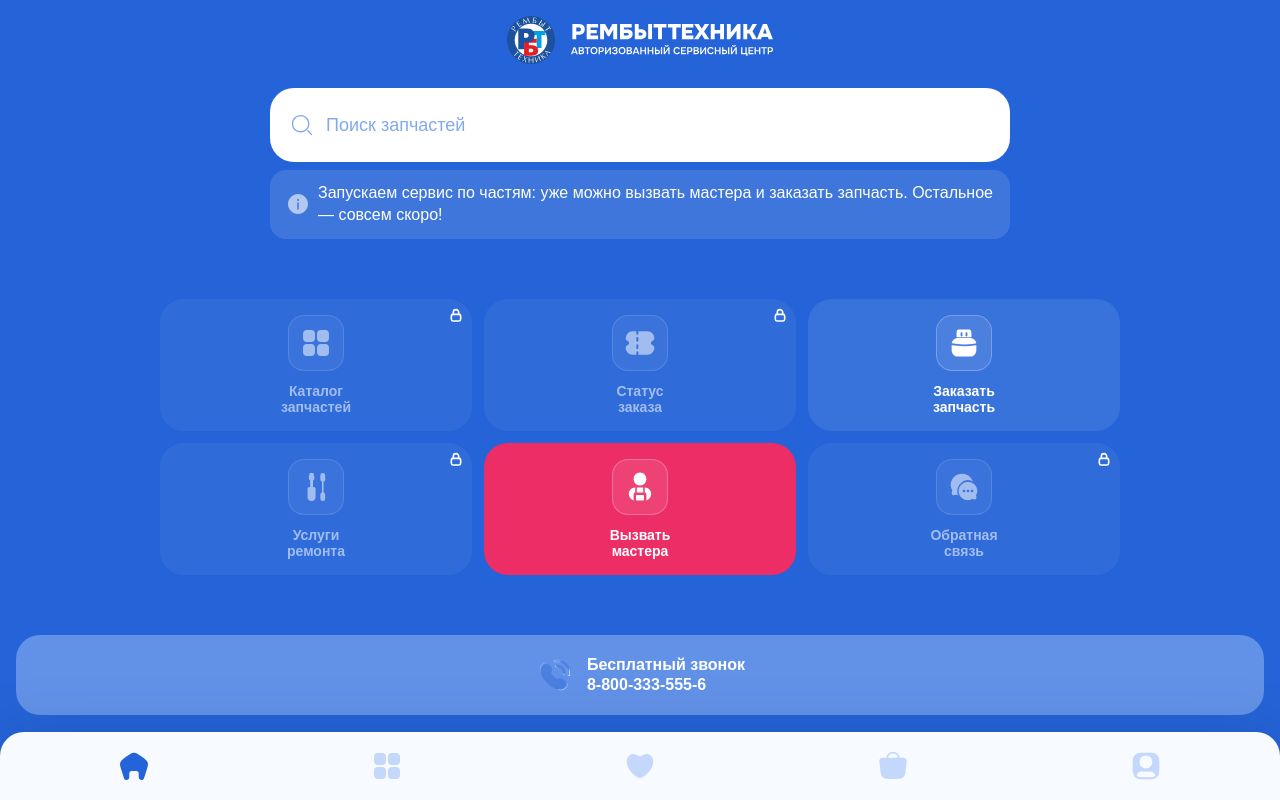
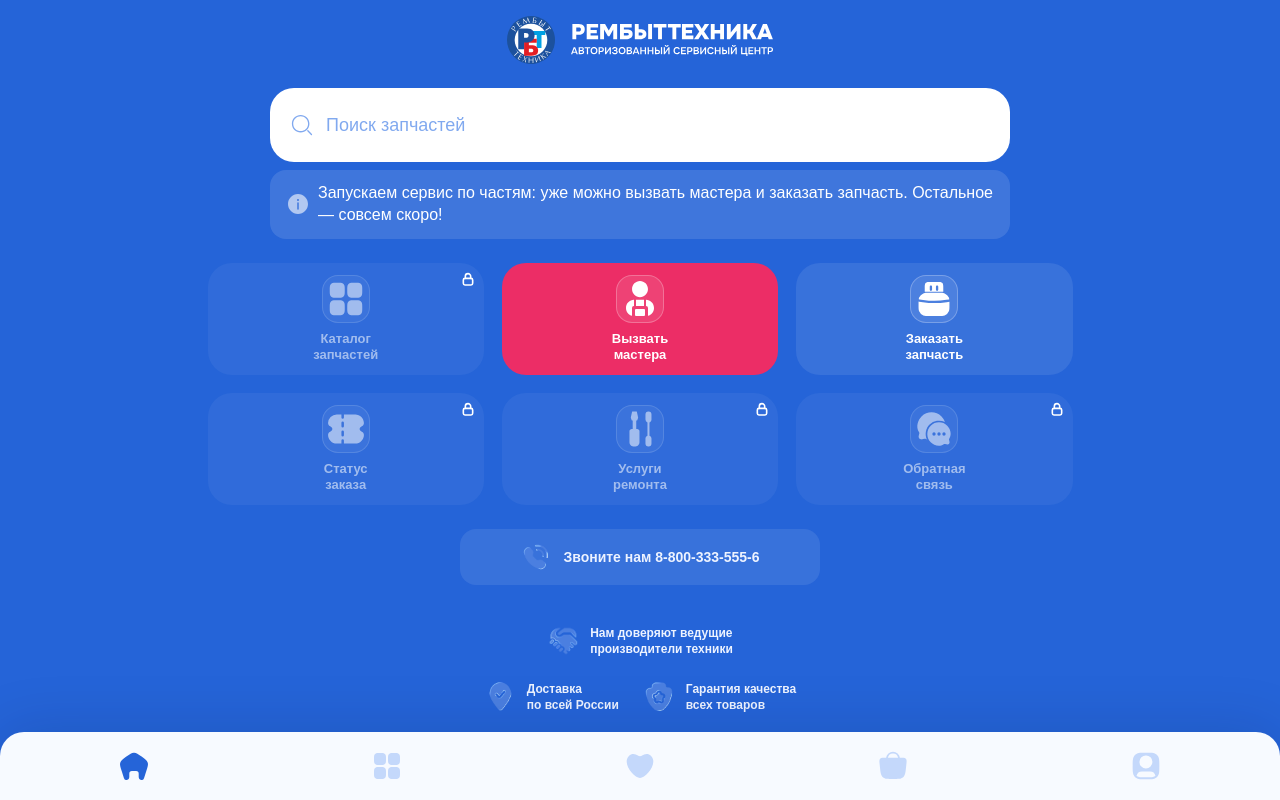
Before and after one commit to devtimberg/rbt-service-web, a Next.js app: page / in a window 1280 px wide. Built offline with nearby package versions, Linux system fonts and the light colour scheme; a web font is replaced by a local one.

Commit message:
fix(home): обновить блоки главной по макету

```diff
--- a/src/pages/home/model/benefits.ts
+++ b/src/pages/home/model/benefits.ts
@@ -8,11 +8,11 @@ export type BenefitItem = {
 
 export const HOME_BENEFITS: BenefitItem[] = [
   {
-    key: 'payment',
-    iconSrc: '/images/benefits/wallet.webp',
-    iconWidth: 48,
-    iconHeight: 48,
-    text: 'Наличный или\nбезналичный расчет',
+    key: 'trust',
+    iconSrc: '/images/benefits/handshake.webp',
+    iconWidth: 32,
+    iconHeight: 32,
+    text: 'Нам доверяют ведущие\nпроизводители техники',
   },
   {
     key: 'delivery',
@@ -20,13 +20,6 @@ export const HOME_BENEFITS: BenefitItem[] = [
     iconWidth: 24,
     iconHeight: 24,
     text: 'Доставка\nпо всей России',
-  },
-  {
-    key: 'return',
-    iconSrc: '/images/benefits/return-30.webp',
-    iconWidth: 24,
-    iconHeight: 24,
-    text: 'Возврат товара\nв течение 30 дней',
   },
   {
     key: 'guarantee',
@@ -40,6 +33,6 @@ export const HOME_BENEFITS: BenefitItem[] = [
     iconSrc: '/images/benefits/free-call.webp',
     iconWidth: 24,
     iconHeight: 24,
-    text: 'Бесплатный звонок\n8-800-333-555-6',
+    text: 'Звоните нам\n8-800-333-555-6',
   },
 ]
--- a/src/pages/home/model/quick-action.ts
+++ b/src/pages/home/model/quick-action.ts
@@ -28,10 +28,12 @@ export const HOME_QUICK_ACTIONS: QuickActionItem[] = [
     icon: CatalogIcon,
   },
   {
-    key: 'order-status',
-    text: 'Статус\nзаказа',
-    href: ROUTES.ORDERS_STATUS,
-    icon: OrderStatusIcon,
+    key: 'call-master',
+    text: 'Вызвать\nмастера',
+    href: ROUTES.MASTER_CALL,
+    icon: MasterIcon,
+    isAccent: true,
+    colorVariant: 'accent',
   },
   {
     key: 'order-parts',
@@ -40,18 +42,16 @@ export const HOME_QUICK_ACTIONS: QuickActionItem[] = [
     icon: OrderDetailIcon,
   },
   {
+    key: 'order-status',
+    text: 'Статус\nзаказа',
+    href: ROUTES.ORDERS_STATUS,
+    icon: OrderStatusIcon,
+  },
+  {
     key: 'repair-services',
     text: 'Услуги\nремонта',
     href: ROUTES.SERVICES_REPAIR,
     icon: ServicesRepairIcon,
-  },
-  {
-    key: 'call-master',
-    text: 'Вызвать\nмастера',
-    href: ROUTES.MASTER_CALL,
-    icon: MasterIcon,
-    isAccent: true,
-    colorVariant: 'accent',
   },
   {
     key: 'feedback',
--- a/src/pages/home/ui/home-benefits-strip.module.css
+++ b/src/pages/home/ui/home-benefits-strip.module.css
@@ -1,92 +1,89 @@
 @layer slices {
-  .callBlock {
-    margin-bottom: 2rem;
+  .benefits {
     display: flex;
-    width: 100%;
+    flex-wrap: wrap;
     align-items: center;
     justify-content: center;
-    gap: 0.75rem;
-    border-radius: 1.5rem;
-    background-color: var(--color-brand-400);
-    padding: 1.25rem 1.5rem;
+    gap: var(--space-2xl);
+    max-width: 22.5rem;
+    margin-inline: auto;
 
     @media (--md) {
-      display: none;
+      max-width: 65.75rem;
+      justify-content: space-between;
+      gap: var(--space-3xl);
     }
   }
 
-  .callText {
-    color: var(--color-text-inverse);
-    font-size: var(--font-size-body-md);
-    line-height: 1.25;
-    font-weight: var(--font-weight-semibold);
-    white-space: pre-wrap;
+  .benefit,
+  .call {
+    display: flex;
+    align-items: center;
+    gap: 0.6875rem;
+    color: var(--color-brand-50);
+  }
+
+  .benefit {
+    &:first-child {
+      flex-basis: 100%;
+      justify-content: center;
+    }
+
+    @media (--md) {
+      &:first-child {
+        flex-basis: auto;
+      }
+    }
+  }
+
+  .call {
+    order: -1;
+    width: 100%;
+    justify-content: center;
+    margin-bottom: var(--space-lg);
+    padding: var(--space-md);
+    border-radius: var(--radius-xl);
+    background-color: color-mix(in oklab, var(--color-white) 9%, transparent);
+
+    & .text {
+      font-size: var(--font-size-body-sm);
+      white-space: normal;
+    }
+
+    @media (--md) {
+      order: 0;
+      width: auto;
+      margin-bottom: 0;
+      padding: 0;
+      background-color: transparent;
+
+      & .text {
+        font-size: 0.8125rem;
+        white-space: pre-line;
+      }
+    }
   }
 
   .icon {
     display: block;
-  }
-
-  .mobileGrid {
-    margin-inline: auto;
-    display: grid;
-    width: max-content;
-    grid-template-columns: repeat(2, max-content);
-    column-gap: 2rem;
-    row-gap: 2.5rem;
-    color: var(--color-text-inverse);
+    width: 2rem;
+    height: 2rem;
+    flex-shrink: 0;
 
     @media (--md) {
-      display: none;
+      width: 3rem;
+      height: 3rem;
     }
   }
 
-  .mobileText {
-    color: var(--color-text-inverse);
+  .text {
     font-size: var(--font-size-caption-md);
-    font-weight: var(--font-weight-medium);
-    white-space: pre-wrap;
-  }
-
-  .tablet {
-    display: none;
+    line-height: var(--line-height-caption-md);
+    font-weight: var(--font-weight-semibold);
+    white-space: pre-line;
 
     @media (--md) {
-      display: block;
-    }
-
-    @media (--xl) {
-      display: none;
+      font-size: 0.8125rem;
     }
   }
-
-  .secondRow {
-    margin-top: 1.5rem;
-  }
-
-  .tabletText {
-    color: var(--color-text-inverse);
-    font-size: var(--font-size-body-sm);
-    font-weight: var(--font-weight-medium);
-    white-space: pre-wrap;
-  }
-
-  .wide {
-    display: none;
-
-    @media (--xl) {
-      margin-inline: auto;
-      display: grid;
-      width: max-content;
-      grid-template-columns: repeat(5, max-content);
-      column-gap: 2.5rem;
-    }
-  }
-
-  .wideText {
-    color: var(--color-text-inverse);
-    font-size: var(--font-size-body-sm);
-    font-weight: var(--font-weight-semibold);
-    white-space: pre-wrap;
-  }
 }
--- a/src/pages/home/ui/home-benefits-strip.tsx
+++ b/src/pages/home/ui/home-benefits-strip.tsx
@@ -1,74 +1,32 @@
-import { Box, Stack, Container, Image, Text } from '@/shared/ui'
+import { SUPPORT_PHONE_HREF } from '@/shared/config'
+import { Box, Container, Image, SmartLink, Text } from '@/shared/ui'
 import { HOME_BENEFITS } from '../model/benefits'
 import styles from './home-benefits-strip.module.css'
 
 export function HomeBenefitsStrip() {
-  // Отдельный benefit с номером телефона для мобильного блока "Бесплатный звонок".
-  const callBenefit = HOME_BENEFITS.find((benefit) => benefit.key === 'call')
-  // Остальные преимущества, которые рендерятся в сетке/строках.
-  const regularBenefits = HOME_BENEFITS.filter((benefit) => benefit.key !== 'call')
-  // Разбиение списка для md..xl: первая строка (3 элемента), вторая строка (2 элемента).
-  const desktopFirstRow = HOME_BENEFITS.slice(0, 3)
-  const desktopSecondRow = HOME_BENEFITS.slice(3)
-
   return (
     <Container>
-      {/* Мобильный блок "Бесплатный звонок" (виден только до md). */}
-      {callBenefit ? (
-        <Box className={styles.callBlock}>
-          <Image src={callBenefit.iconSrc} alt="" width={40} height={40} className={styles.icon} aria-hidden />
-          <Text as="span" className={styles.callText}>
-            {callBenefit.text}
-          </Text>
-        </Box>
-      ) : null}
-
-      {/* Мобильная сетка преимуществ 2x2 без call-элемента. */}
-      <Box className={styles.mobileGrid}>
-        {regularBenefits.map((benefit) => (
-          <Stack direction="row" key={benefit.key} align="center" gap={2}>
-            <Image src={benefit.iconSrc} alt="" width={32} height={32} className={styles.icon} aria-hidden />
-            <Text as="span" className={styles.mobileText}>
-              {benefit.text}
-            </Text>
-          </Stack>
-        ))}
-      </Box>
-
-      {/* Планшет/небольшой desktop: преимущества в две строки для лучшей читаемости. */}
-      <Box className={styles.tablet}>
-        <Stack direction="row" justify="center" gap={10}>
-          {desktopFirstRow.map((benefit) => (
-            <Stack direction="row" key={benefit.key} align="center" gap={2}>
+      <Box className={styles.benefits}>
+        {HOME_BENEFITS.map((benefit) => {
+          const content = (
+            <>
               <Image src={benefit.iconSrc} alt="" width={48} height={48} className={styles.icon} aria-hidden />
-              <Text as="span" className={styles.tabletText}>
+              <Text as="span" className={styles.text}>
                 {benefit.text}
               </Text>
-            </Stack>
-          ))}
-        </Stack>
-        <Stack direction="row" justify="center" className={styles.secondRow} gap={10}>
-          {desktopSecondRow.map((benefit) => (
-            <Stack direction="row" key={benefit.key} align="center" gap={2}>
-              <Image src={benefit.iconSrc} alt="" width={48} height={48} className={styles.icon} aria-hidden />
-              <Text as="span" className={styles.tabletText}>
-                {benefit.text}
-              </Text>
-            </Stack>
-          ))}
-        </Stack>
-      </Box>
+            </>
+          )
 
-      {/* Широкий desktop (xl+): один центрированный ряд из 5 элементов. */}
-      <Box className={styles.wide}>
-        {HOME_BENEFITS.map((benefit) => (
-          <Stack direction="row" key={benefit.key} align="center" gap={2}>
-            <Image src={benefit.iconSrc} alt="" width={48} height={48} className={styles.icon} aria-hidden />
-            <Text as="span" className={styles.wideText}>
-              {benefit.text}
-            </Text>
-          </Stack>
-        ))}
+          return benefit.key === 'call' ? (
+            <SmartLink key={benefit.key} href={SUPPORT_PHONE_HREF} className={styles.call}>
+              {content}
+            </SmartLink>
+          ) : (
+            <Box key={benefit.key} className={styles.benefit}>
+              {content}
+            </Box>
+          )
+        })}
       </Box>
     </Container>
   )
--- a/src/pages/home/ui/home-page.module.css
+++ b/src/pages/home/ui/home-page.module.css
@@ -27,13 +27,13 @@
     display: flex;
     width: 100%;
     flex-direction: column;
-    gap: clamp(28px, 7.5vh, 144px);
+    gap: var(--space-2xl);
 
     @media (--sm) {
       gap: clamp(24px, 5vh, 80px);
     }
 
-    @media (min-height: 900px) {
+    @media (--sm) and (min-height: 900px) {
       gap: clamp(80px, 8vh, 160px);
     }
   }
--- a/src/pages/home/ui/home-quick-action.module.css
+++ b/src/pages/home/ui/home-quick-action.module.css
@@ -1,13 +1,13 @@
 @layer slices {
   .wrap {
     margin: auto;
-    max-width: 60rem;
+    max-width: 54.0625rem;
   }
 
   .grid {
     display: grid;
     grid-template-columns: repeat(3, minmax(0, 1fr));
-    gap: 0.75rem;
+    gap: 1.125rem;
 
     @media (--md) {
       gap: 1.5rem;
@@ -25,10 +25,10 @@
     flex-direction: column;
     align-items: center;
     justify-content: center;
-    gap: 0.75rem;
+    gap: var(--space-sm);
     border-radius: 1.5rem;
     background-color: color-mix(in oklab, var(--color-white) 9%, transparent);
-    padding: 1rem 0.75rem;
+    padding: var(--space-md) var(--space-sm);
     color: var(--color-text-inverse);
     text-align: center;
     transition-property: color, background-color, border-color, outline-color, text-decoration-color, fill, stroke;
@@ -36,9 +36,10 @@
     transition-duration: 150ms;
 
     @media (--md) {
+      gap: var(--space-lg);
       flex-direction: row;
       justify-content: flex-start;
-      border-radius: var(--radius-xl);
+      border-radius: var(--radius-3xl);
       padding: 0.75rem 1rem;
       text-align: left;
     }
@@ -81,8 +82,8 @@
     --white: var(--color-white);
 
     display: inline-flex;
-    width: 3.5rem;
-    height: 3.5rem;
+    width: 3rem;
+    height: 3rem;
     flex-shrink: 0;
     align-items: center;
     justify-content: center;
@@ -91,13 +92,15 @@
     background-color: color-mix(in oklab, var(--white) 10%, transparent);
 
     @media (--md) {
+      width: 4rem;
+      height: 4rem;
       border-radius: var(--radius-lg);
     }
   }
 
   .icon {
-    width: 2rem;
-    height: 2rem;
+    width: 2.5rem;
+    height: 2.5rem;
 
     @media (--md) {
       width: 2.5rem;
@@ -106,14 +109,14 @@
   }
 
   .text {
-    font-size: 14px;
+    font-size: 0.8125rem;
     line-height: 1rem;
     font-weight: 600;
     white-space: pre-line;
 
     @media (--md) {
       font-size: var(--font-size-body-lg);
-      line-height: 1.25rem;
+      line-height: 1.375rem;
     }
   }
 }
```
Also changed, not shown: public/images/benefits/handshake.webp (added).
